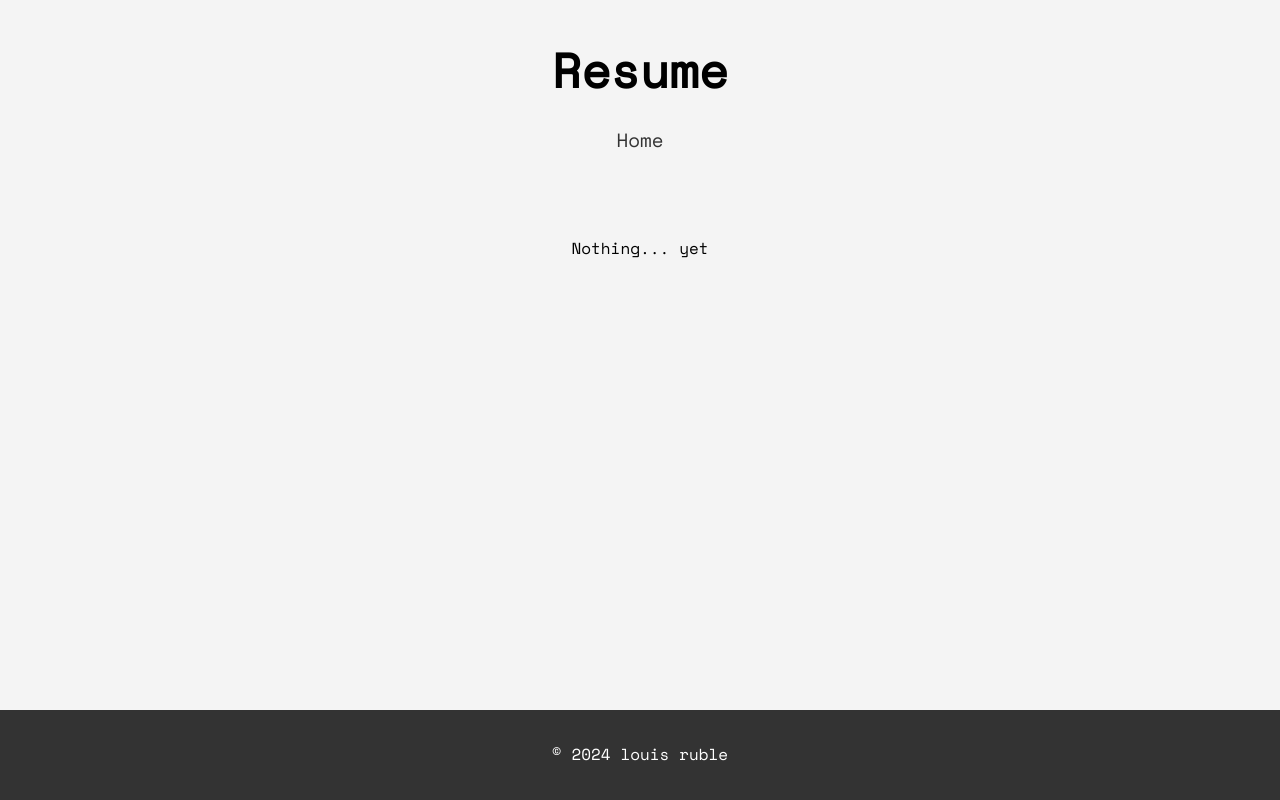
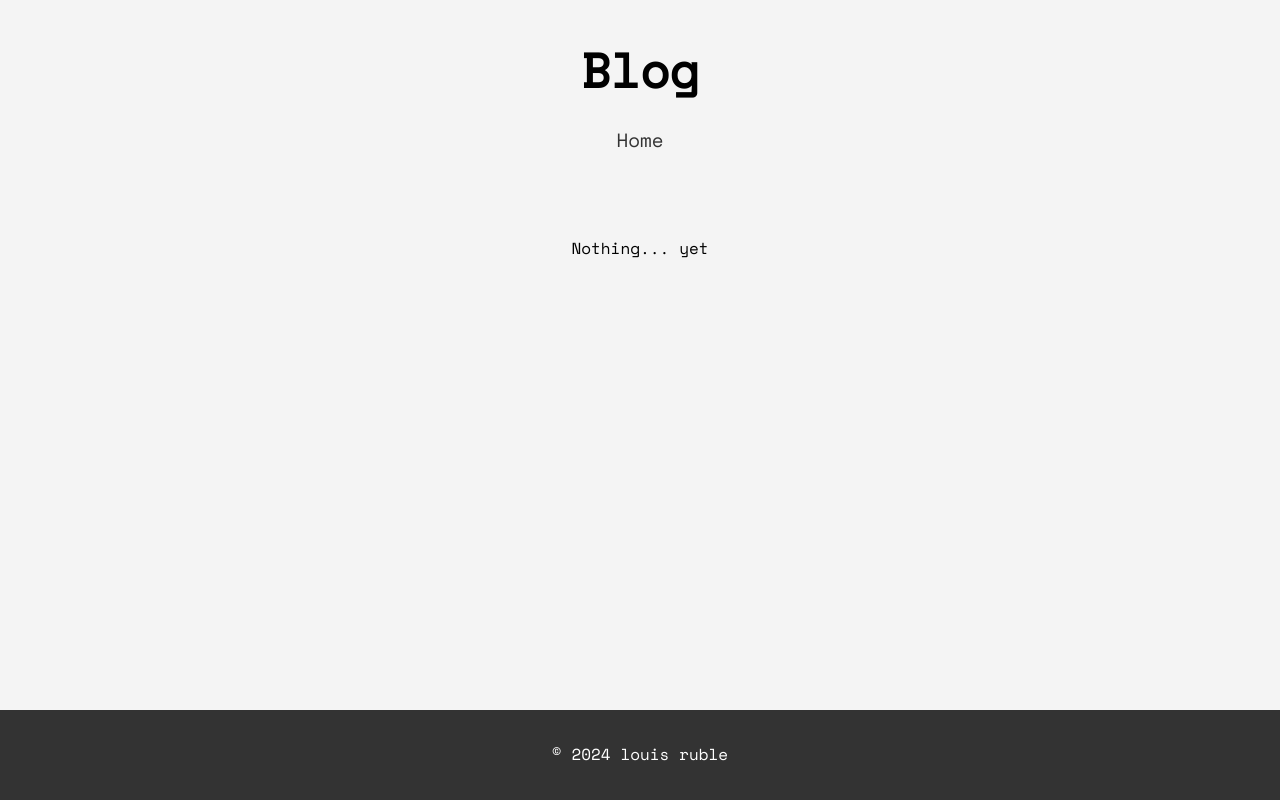
Before and after one commit to lsruble/personal_website, a plain HTML site: page blog.html in a window 1280 px wide. Drawn offline with nearby package versions, Linux system fonts and the light colour scheme.

Commit message:
Update blog.html

```diff
--- a/blog.html
+++ b/blog.html
@@ -9,7 +9,7 @@
 </head>
 <body>
     <header>
-        <h1>Resume</h1>
+        <h1>Blog</h1>
         <nav>
             <a href="index.html">Home</a>
         </nav>
```
